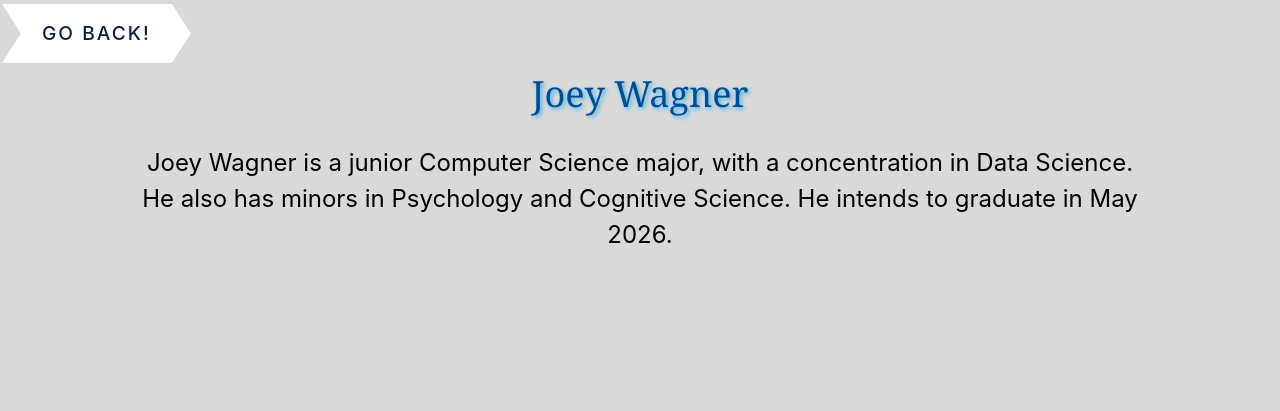
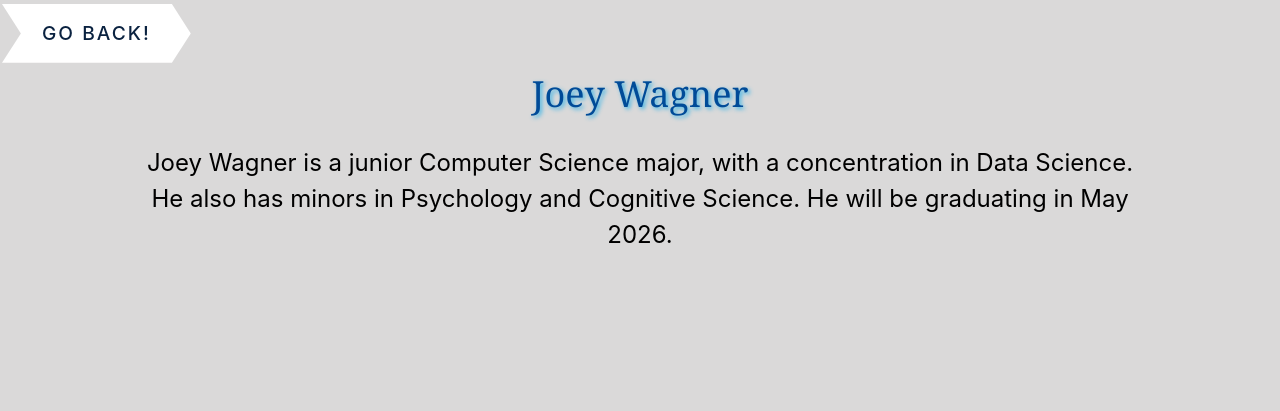
Before and after one commit to reddign/gamers, a PHP site: page /about/joey_wagner.php in a window 1280 px wide. Shown: the part 106-517 px from the top of the page. Run offline with PHP 8.4, Linux system fonts and the light colour scheme.

Commit message:
Creating conflict

```diff
--- a/web_src/general/about/Brian_Duva.php
+++ b/web_src/general/about/Brian_Duva.php
@@ -17,7 +17,7 @@ require "../../includes/head.php";
         <section id="Jane Doe's Bio">
             <div class="bio-title">Brian Duva</div>
             <br>
-            <div id="bio"> Brian Duva is majoring in Computer Science with a concentration in Data Science,. He intends to graduate in 2027.
+            <div id="bio">
         </section>
         <iframe width="560" height="315" src="https://www.youtube.com/embed/dQw4w9WgXcQ?si=ucv0b7iMMuVtWzmb" title="YouTube video player" frameborder="0" allow="accelerometer; autoplay; clipboard-write; encrypted-media; gyroscope; picture-in-picture; web-share" referrerpolicy="strict-origin-when-cross-origin" allowfullscreen></iframe>
     </main>
--- a/web_src/general/about/joey_wagner.php
+++ b/web_src/general/about/joey_wagner.php
@@ -18,7 +18,7 @@ require "../../includes/head.php";
             <div class="bio-title">Joey Wagner</div>
             <br>
             <div id="bio"> Joey Wagner is a junior Computer Science major, with a concentration in Data Science. He also has minors in Psychology and
-                Cognitive Science. He intends to graduate in May 2026.
+                Cognitive Science. He will be graduating in May 2026.
         </section>
     </main>
 </body>
```
